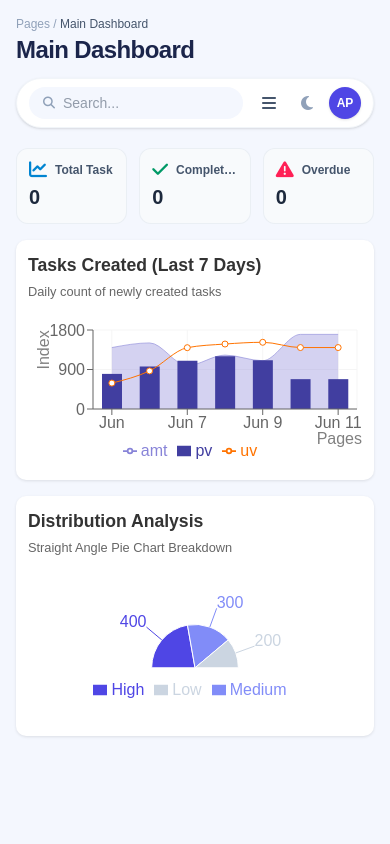
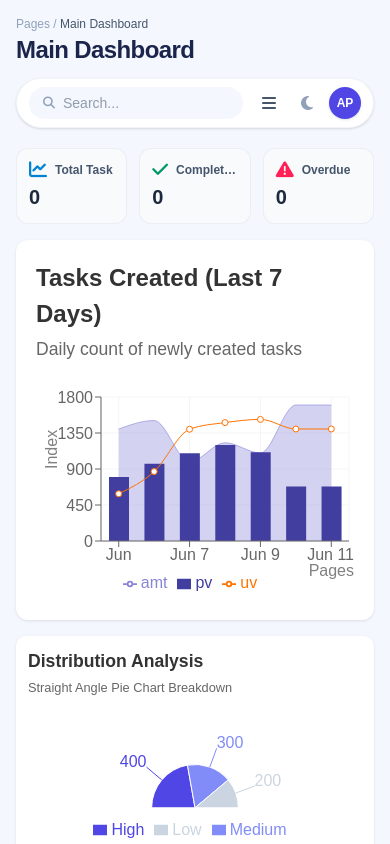
Before and after one commit to FatmaAhmedMoawd/Task-Meta, a Next.js app: page / in a window 390 px wide. Built offline with nearby package versions, Linux system fonts and the light colour scheme.

Commit message:
The chart is the same as the web, the same as the mobile

```diff
--- a/src/components/Mycharts/MyChart.tsx
+++ b/src/components/Mycharts/MyChart.tsx
@@ -66,35 +66,15 @@ export default function MyChart() {
   const getResponsiveValues = () => {
     const width = windowSize.width;
 
-    if (width < 640) {
+    if (width < 1024) {
       return {
         containerWidth: "100%",
-        containerHeight: 240,
-        containerPadding: "12px",
-        containerRadius: "10px",
-        h1FontSize: "1.1rem",
-        h3FontSize: "0.8rem",
-        marginBottom: "8px",
-      };
-    } else if (width < 768) {
-      return {
-        containerWidth: "100%",
-        containerHeight: 320,
-        containerPadding: "16px",
-        containerRadius: "11px",
-        h1FontSize: "1.3rem",
-        h3FontSize: "0.95rem",
-        marginBottom: "12px",
-      };
-    } else if (width < 1024) {
-      return {
-        containerWidth: "100%",
-        containerHeight: 360,
-        containerPadding: "18px",
-        containerRadius: "11px",
-        h1FontSize: "1.4rem",
-        h3FontSize: "1.05rem",
-        marginBottom: "14px",
+        containerHeight: 380,
+        containerPadding: "20px",
+        containerRadius: "12px",
+        h1FontSize: "1.5rem",
+        h3FontSize: "1.1rem",
+        marginBottom: "15px",
       };
     } else {
       return {
```
